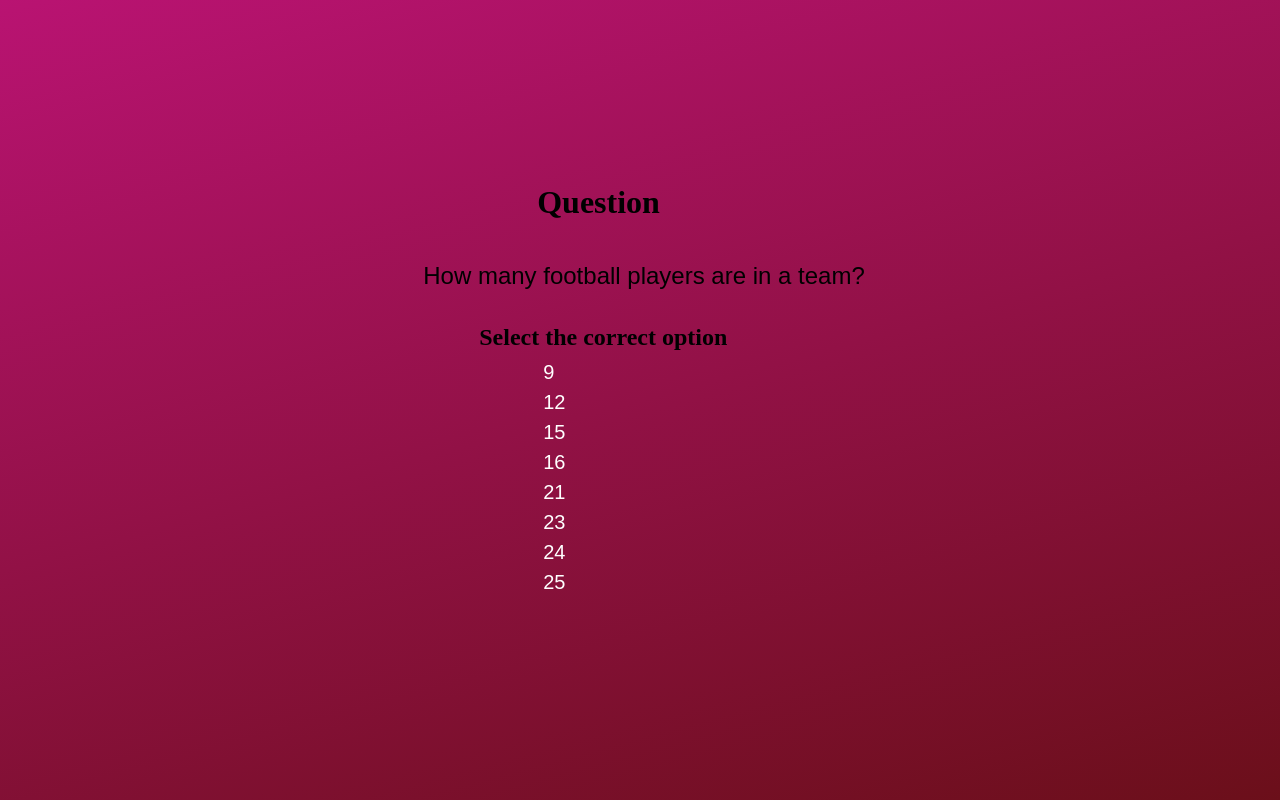
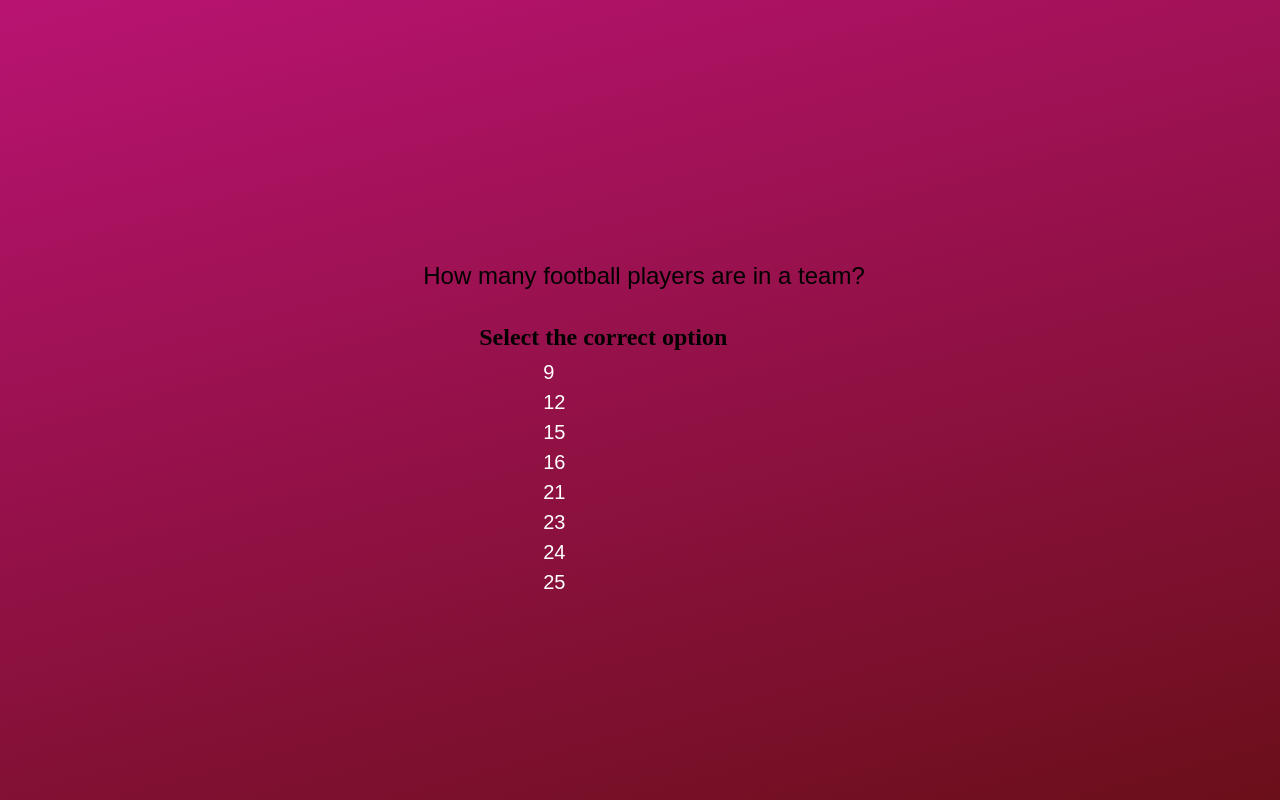
Before and after one commit to vishnumr18/IEEEwebsite, a plain HTML site: page question8.html in a window 1280 px wide. Drawn offline with Linux system fonts and the light colour scheme.

Commit message:
Update question8.html

```diff
--- a/question8.html
+++ b/question8.html
@@ -9,7 +9,7 @@
   </head>
   <body>
     <div class="querry">
-      <h1>Question</h1>
+<!--       <h1>Question</h1> -->
       <p>
         How many football players are in a team?
       </p>
```
